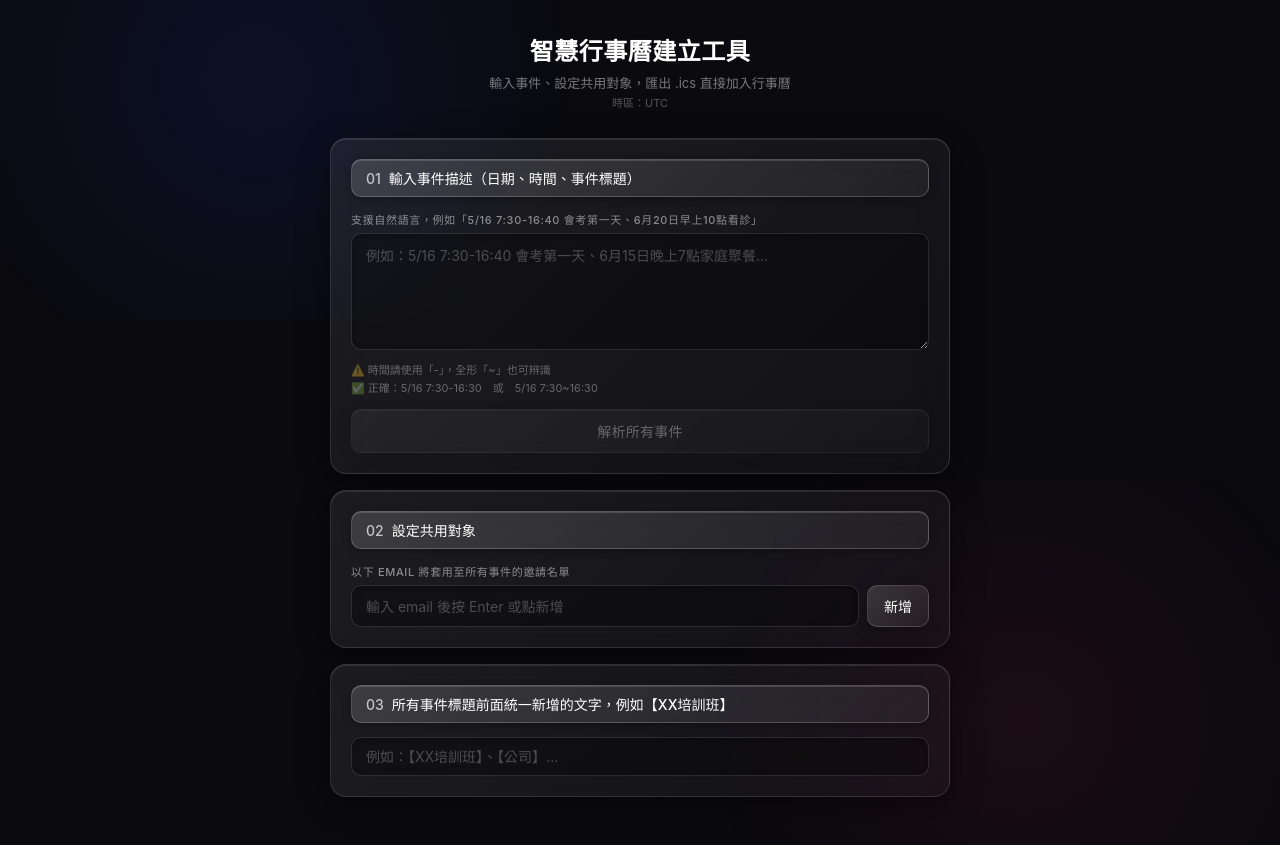
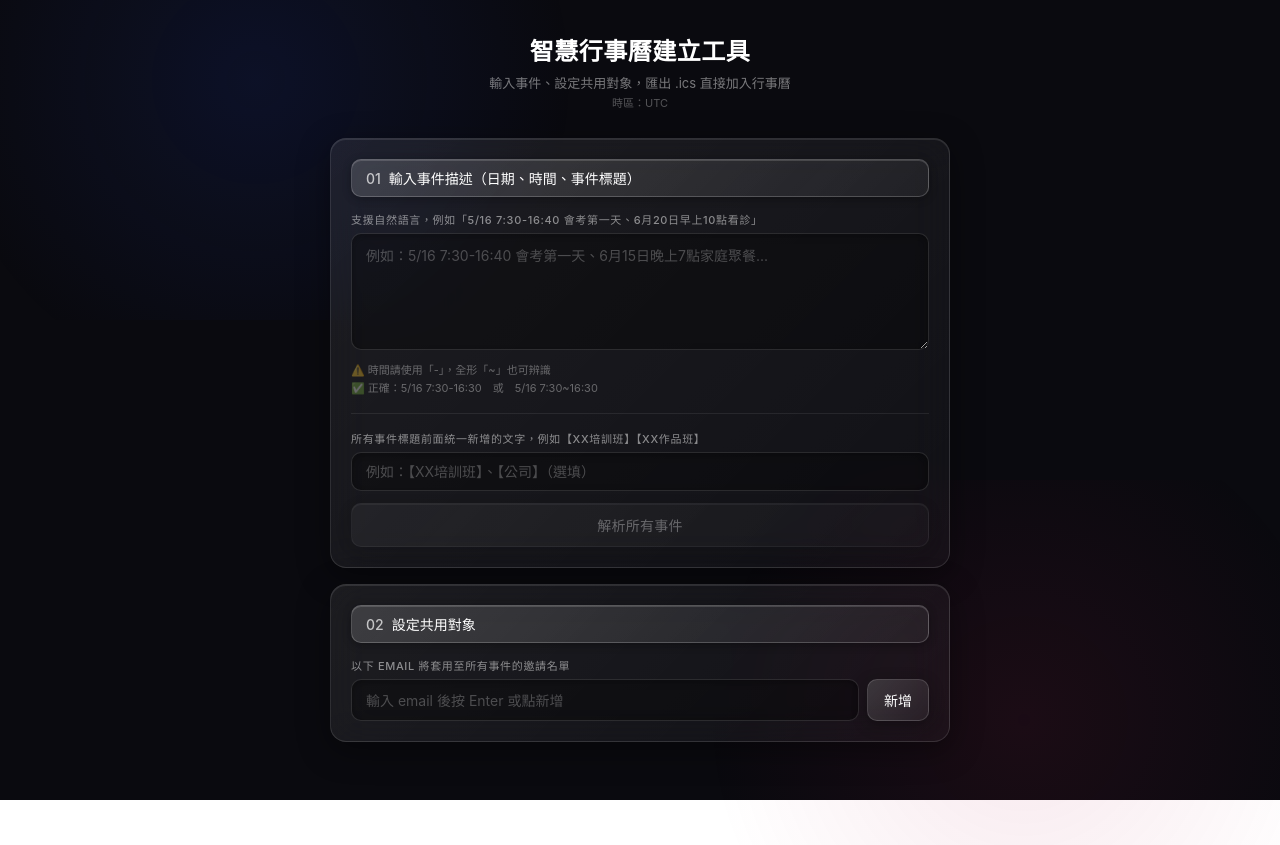
Before and after one commit to amodesign22/smart-calendar, a React (Vite) app: page / in a window 1280 px wide. After the commit the page ends 800 px from the top, so only its background shows below. Built offline with nearby package versions, Linux system fonts and the light colour scheme.

Commit message:
Update App.jsx

```diff
--- a/src/App.jsx
+++ b/src/App.jsx
@@ -255,6 +255,14 @@ export default function App() {
             ⚠️ 時間請使用「-」，全形「~」也可辨識<br/>
             ✅ 正確：5/16 7:30-16:30　或　5/16 7:30~16:30
           </p>
+
+          {/* 前綴設定移到這裡 */}
+          <div style={{marginTop:16,paddingTop:16,borderTop:"1px solid rgba(255,255,255,0.08)"}}>
+            <label style={labelStyle}>所有事件標題前面統一新增的文字，例如【XX培訓班】【XX作品班】</label>
+            <input value={prefix} onChange={function(e){ setPrefix(e.target.value) }}
+              placeholder="例如：【XX培訓班】、【公司】（選填）" style={glassInput} />
+          </div>
+
           <div style={{marginTop:12}}>
             <button onClick={parseWithAI} disabled={loading || !input.trim()} style={Object.assign({}, glassBtn, {opacity:(!input.trim()||loading)?0.35:1, cursor:loading?"wait":"pointer"})}>
               {loading ? "解析中..." : "解析所有事件"}
@@ -284,22 +292,10 @@ export default function App() {
         </div>
 
         {/* Step 3 */}
-        <div style={glassSection}>
-          <div style={glassBar}><span style={{marginRight:8,opacity:0.7}}>03</span>所有事件標題前面統一新增的文字，例如【XX培訓班】</div>
-          <input value={prefix} onChange={function(e){ setPrefix(e.target.value) }}
-            placeholder="例如：【XX培訓班】、【公司】..." style={glassInput} />
-          {prefix && events.length > 0 && (
-            <p style={{fontSize:12,color:"rgba(255,255,255,0.45)",margin:"8px 0 0"}}>
-              預覽：<span style={{color:"#fff",fontWeight:500}}>{prefix}{events[0]&&events[0].title}</span>
-            </p>
-          )}
-        </div>
-
-        {/* Step 4 */}
         {events.length > 0 && (
           <div style={glassSection}>
             <div style={Object.assign({}, glassBar, {background:"linear-gradient(135deg,rgba(220,80,40,0.5),rgba(180,40,20,0.3))",border:"1px solid rgba(255,120,80,0.3)"})}>
-              <span style={{marginRight:8,opacity:0.7}}>04</span>確認事件清單
+              <span style={{marginRight:8,opacity:0.7}}>03</span>確認事件清單
               <span style={{marginLeft:8,fontSize:12,background:"rgba(255,255,255,0.15)",borderRadius:99,padding:"1px 8px"}}>{events.length} 筆</span>
             </div>
 
@@ -307,9 +303,16 @@ export default function App() {
               return <EventCard key={i} ev={ev} idx={i} onChange={updateEvent} onRemove={removeEvent} prefix={prefix} />
             })}
 
+            {prefix && <p style={{fontSize:12,color:"rgba(255,255,255,0.45)",margin:"0 0 10px"}}>
+              前綴預覽：<span style={{color:"#fff",fontWeight:500}}>{prefix}{events[0]&&events[0].title}</span>
+            </p>}
+
             <button onClick={function(){ addAllToGoogleCalendar(events.map(function(ev){ return Object.assign({},ev,{title:prefix+ev.title}) }),prefix) }} style={blueBtn}>
               加入 Google 日曆（共 {events.length} 筆）
             </button>
+            <p style={{fontSize:11,color:"rgba(255,255,255,0.35)",margin:"-6px 0 10px",textAlign:"center"}}>
+              將依序開啟每筆事件，請逐一點擊「儲存」完成新增
+            </p>
 
             <div style={{background:"rgba(255,255,255,0.04)",border:"1px solid rgba(255,255,255,0.08)",borderRadius:10,padding:"10px 14px"}}>
               <p style={{fontSize:13,color:"rgba(255,255,255,0.55)",margin:"0 0 8px"}}>如需加入提醒設定，請下載 .ics 檔匯入日曆</p>
```
